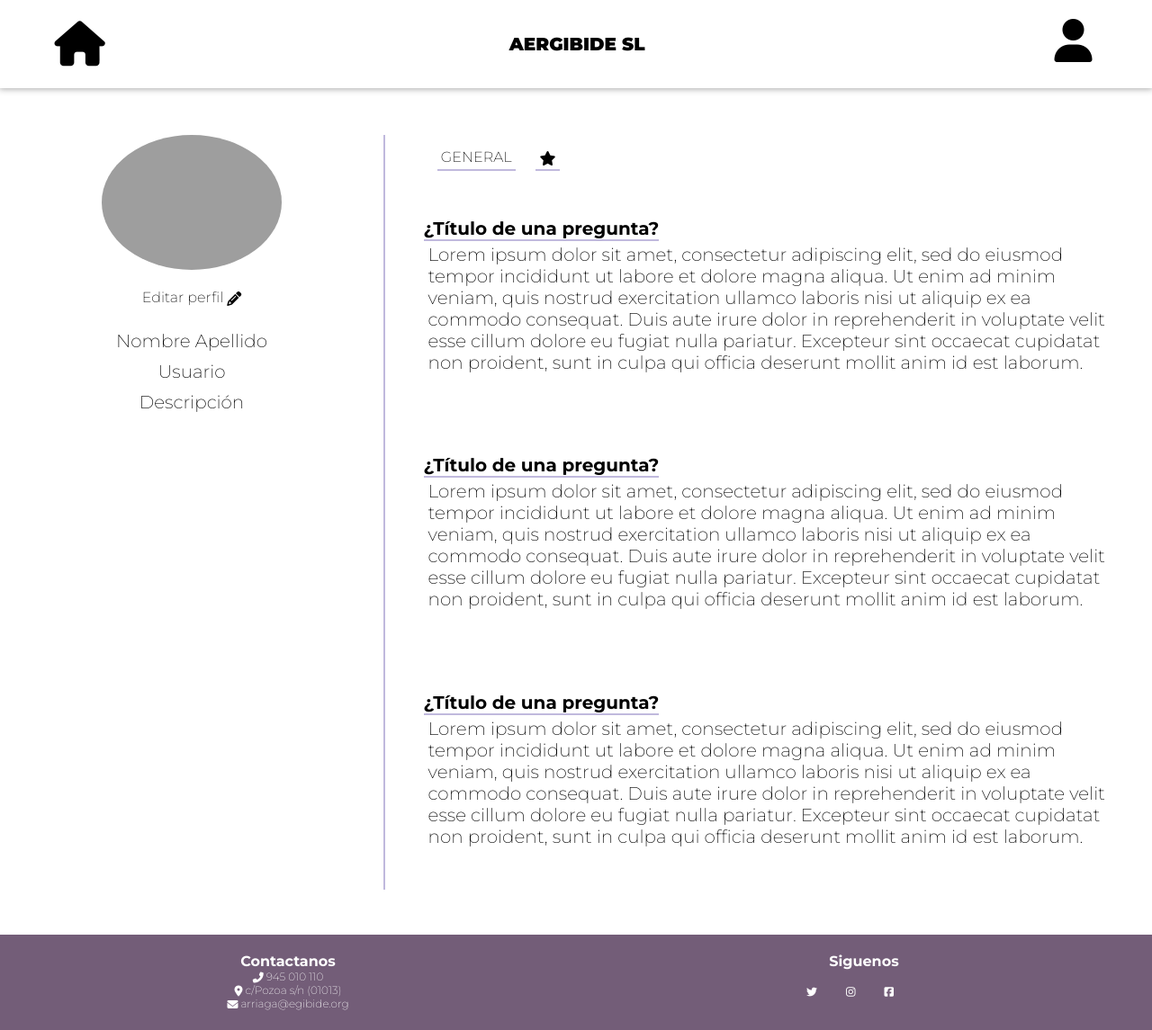
After one commit to NaiaIbanezdeGarayo/Equipo04-Reto02, a PHP site: page /perfil.view.php in a window 1280 px wide. The commit adds this page. Shown: the whole page at 90% size. Run offline with PHP 8.4, Linux system fonts and the light colour scheme; some libraries are stand-ins or nearby versions; grey boxes are pictures that could not be loaded.

Commit message:
fn-interfazPerfil-13:52

```diff
--- a/html/css/footer.css
+++ b/html/css/footer.css
@@ -4,6 +4,7 @@ footer{
     background-color: #735D78;
     color: white;
     text-align: center;
+    margin-top: 50px;
 }
 #listageneral{
     display: flex;
@@ -48,4 +49,5 @@ footer{
     padding: 0;
     width: 25%;
     display: flex;
+    align-self: center;
 }
--- a/html/css/header.css
+++ b/html/css/header.css
@@ -13,11 +13,12 @@ body{
     font-family: 'Montserrat', sans-serif;
     display: flex;
     flex-direction: column;
-    height: 100%;
+    height: 100vh;
+    width: 100vw;
 }
 header{
     display: flex;
-    width: 100%;
+    width: 100vw;
     position: fixed;
     box-shadow: 0 0 7px 1px #00000057;
     color: black;
--- /dev/null
+++ b/html/css/perfil.css
@@ -0,0 +1,67 @@
+main{
+    width: 100vw;
+}
+#sectionGeneral{
+    margin-top: 30%;
+    display: flex;
+    flex-direction: column;
+}
+#articleDatosUsuario{
+    display: flex;
+    flex-direction: column;
+    align-items: center;
+}
+#sectionGeneral article{
+    margin-bottom: 5%;
+}
+#articleDatosUsuario a{
+    text-decoration: none;
+    padding: 5%;
+}
+#articleMenu{
+    padding: 0 5%;
+}
+#articleDatosUsuario img{
+    max-width: 200px;
+    max-height: 200px;
+    border-radius: 50%;
+}
+.item1 a{
+    padding: 5%;
+    text-decoration: none;
+}
+.item2 a{
+    padding: 23%;
+ }
+
+#articleMenu a{
+    border-bottom: 2px solid #C0B9DD;
+}
+.items{
+    display: flex;
+}
+.item{
+    padding: 2%;
+}
+.sectionPreg article{
+    padding: 5%;
+}
+.tituloPreg{
+    border-bottom: 2px solid #C0B9DD;
+}
+
+@media only screen and (min-width: 800px){
+    main{
+        display: flex;
+        flex-direction: row;
+    }
+    .sectionPreg{
+        flex: 2;
+        margin-top: 150px;
+    }
+    #sectionGeneral{
+        flex: 1;
+        margin-top: 150px;
+        border-right: 2px solid #c0b9dd;
+    }
+}
--- a/html/css/preguntas.css
+++ b/html/css/preguntas.css
@@ -1,17 +1,3 @@
-*{
-    font-family: Arial, Helvetica, sans-serif;
-/*Hay que sustituir la fuente por la fuente final*/
-
-
-}
-
-body{
-    margin: 0px;
-
-    background-color: white;
-
-}
-
 #divPrincipal{
     display: flex;
     flex-direction: column;
@@ -186,9 +172,27 @@ label{
     margin-left: 5px;
     height: 30px;
     width: auto;
-
+    font-family: 'Montserrat', sans-serif;
     border-radius: 5px;
 }
+#divTag select{
+    font-family: 'Montserrat', sans-serif;
+    border: none;
+    border-bottom: 1px solid black;
+}
+
+.ipBuscador{
+    border: none;
+    border-bottom: 1px solid black;
+    font-family: 'Montserrat';
+}
+
+#divTag select option:hover,
+option:focus,
+option:checked{
+    background-color: #C0B9DD;
+}
+
 @media only screen and (max-width: 1300px){
     #divPrincipal{
         margin-top: 12%;
--- /dev/null
+++ b/html/editarpefil.view.php
@@ -0,0 +1 @@
+<?php include 'header.view.php';?>
--- a/html/header.view.php
+++ b/html/header.view.php
@@ -11,12 +11,13 @@
     <link rel="stylesheet" href="css/header.css">
     <link rel="stylesheet" href="css/footer.css">
     <link rel="stylesheet" href="css/preguntas.css">
+    <link rel="stylesheet" href="css/perfil.css">
 </head>
 <body>
 <header>
     <nav id="navigation">
         <div class="opthome">
-            <a href="#"><i class="fas fa-home"></i></a>
+            <a href="preguntas.view.php"><i class="fas fa-home"></i></a>
         </div>
         <div id="parrafo">
             <p>AERGIBIDE SL</p>
@@ -27,7 +28,8 @@
                 <i class="fas fa-user"></i>
             </button>
             <div class="optperfil-content" id="myDropdown">
-                    <a href="#">Perfil</a>
+                    <a href="#">Formular pregunta</a>
+                    <a href="perfil.view.php">Perfil</a>
                     <a href="#">Notificaciones</a>
                     <a href="#">Configuración</a>
                     <a href="../index.view.php"><i class="fas fa-sign-out-alt"></i></a>
--- /dev/null
+++ b/html/perfil.view.php
@@ -0,0 +1,39 @@
+<?php include 'header.view.php';?>
+<main>
+    <section id="sectionGeneral">
+        <article id="articleDatosUsuario">
+            <img src="../img/default-user-image.png">
+            <a href="editarpefil.view.php">Editar perfil <i class="fas fa-pencil-alt"></i></a>
+            <p>Nombre Apellido</p>
+            <p>Usuario</p>
+            <p>Descripción</p>
+        </article>
+    </section>
+    <section class="sectionPreg">
+        <article id="articleMenu">
+            <div class="items">
+                <div class="item item1"><a href="">GENERAL</a></div>
+                <div class="item item2"><a href=""><i class="fas fa-star"></i></a></div>
+            </div>
+        </article>
+        <article>
+            <a href="http://www.google.es" class="tituloPreg">¿Título de una pregunta?</a>
+            <div class="divDescripcion">
+                <p>Lorem ipsum dolor sit amet, consectetur adipiscing elit, sed do eiusmod tempor incididunt ut labore et dolore magna aliqua. Ut enim ad minim veniam, quis nostrud exercitation ullamco laboris nisi ut aliquip ex ea commodo consequat. Duis aute irure dolor in reprehenderit in voluptate velit esse cillum dolore eu fugiat nulla pariatur. Excepteur sint occaecat cupidatat non proident, sunt in culpa qui officia deserunt mollit anim id est laborum.</p>
+            </div>
+        </article>
+        <article>
+            <a href="http://www.google.es" class="tituloPreg">¿Título de una pregunta?</a>
+            <div class="divDescripcion">
+                <p>Lorem ipsum dolor sit amet, consectetur adipiscing elit, sed do eiusmod tempor incididunt ut labore et dolore magna aliqua. Ut enim ad minim veniam, quis nostrud exercitation ullamco laboris nisi ut aliquip ex ea commodo consequat. Duis aute irure dolor in reprehenderit in voluptate velit esse cillum dolore eu fugiat nulla pariatur. Excepteur sint occaecat cupidatat non proident, sunt in culpa qui officia deserunt mollit anim id est laborum.</p>
+            </div>
+        </article>
+        <article>
+            <a href="http://www.google.es" class="tituloPreg">¿Título de una pregunta?</a>
+            <div class="divDescripcion">
+                <p>Lorem ipsum dolor sit amet, consectetur adipiscing elit, sed do eiusmod tempor incididunt ut labore et dolore magna aliqua. Ut enim ad minim veniam, quis nostrud exercitation ullamco laboris nisi ut aliquip ex ea commodo consequat. Duis aute irure dolor in reprehenderit in voluptate velit esse cillum dolore eu fugiat nulla pariatur. Excepteur sint occaecat cupidatat non proident, sunt in culpa qui officia deserunt mollit anim id est laborum.</p>
+            </div>
+        </article>
+    </section>
+</main>
+<?php include 'footer.view.php';?>
--- a/html/preguntas.view.php
+++ b/html/preguntas.view.php
@@ -29,7 +29,8 @@
                     <div id="divTag">
                         <label class="lbFiltrado">Tema: </label>
                         <select>
-                            <option></option>
+                            <option selected>--Elige un tema--</option>
+                            <option>Tema 1</option>
                             <option>Tema 2</option>
                             <option>Tema 3</option>
                             <option>Tema 4</option>
```
